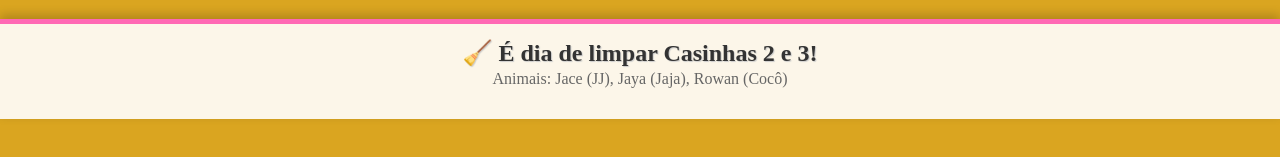
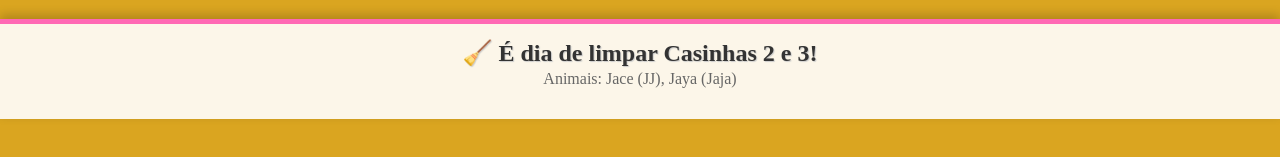
Before and after one commit to MauManX/PigFood, a plain HTML site: page index.html in a window 1280 px wide. Shown: the part 621-778 px from the top of the page. Drawn offline with Linux system fonts and the light colour scheme.

Commit message:
Fix 'casinha' value for Rowan in index.html
Updated the 'casinha' value for 'Rowan' from 2 to 1.

```diff
--- a/index.html
+++ b/index.html
@@ -136,7 +136,7 @@
             { "nome": "Gideon", "apelido": "Guigui", "adocao": "2021-10-23", "nascimento": "2021-08-23", "falecimento": null, "casinha": 1 },
             { "nome": "Jaya", "apelido": "Jaja", "adocao": "2021-10-23", "nascimento": "2021-06-23", "falecimento": null, "casinha": 2 },
             { "nome": "Will", "apelido": "Xixi", "adocao": null, "nascimento": "2021-12-29", "falecimento": "2026-11-20", "casinha": null },
-            { "nome": "Rowan", "apelido": "Cocô", "adocao": null, "nascimento": "2021-12-29", "falecimento": null, "casinha": 2 }
+            { "nome": "Rowan", "apelido": "Cocô", "adocao": null, "nascimento": "2021-12-29", "falecimento": null, "casinha": 1 }
         ];
 
         // --- SUA LÓGICA DE LIMPEZA (MANTIDA INTACTA) ---
```
